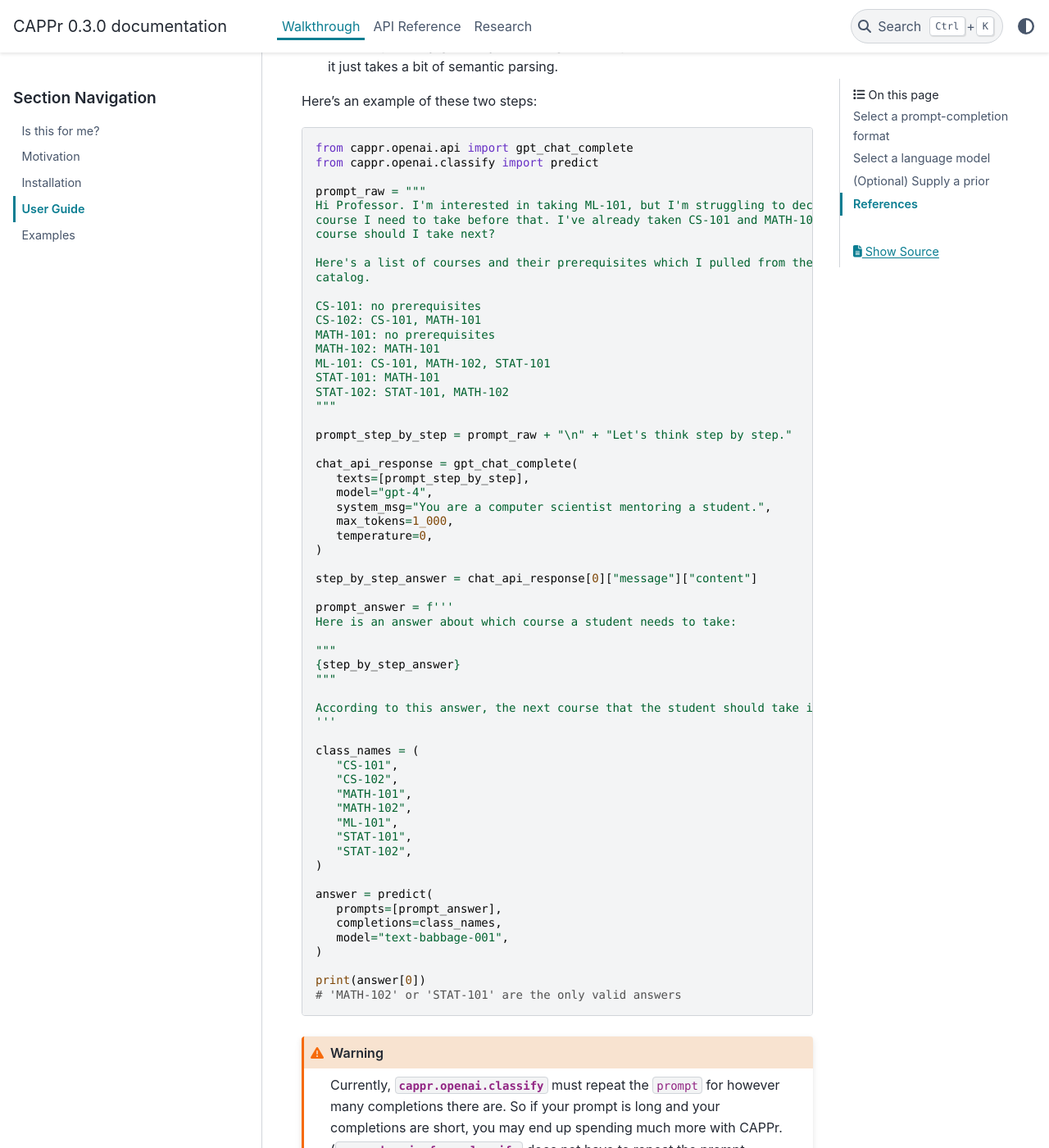
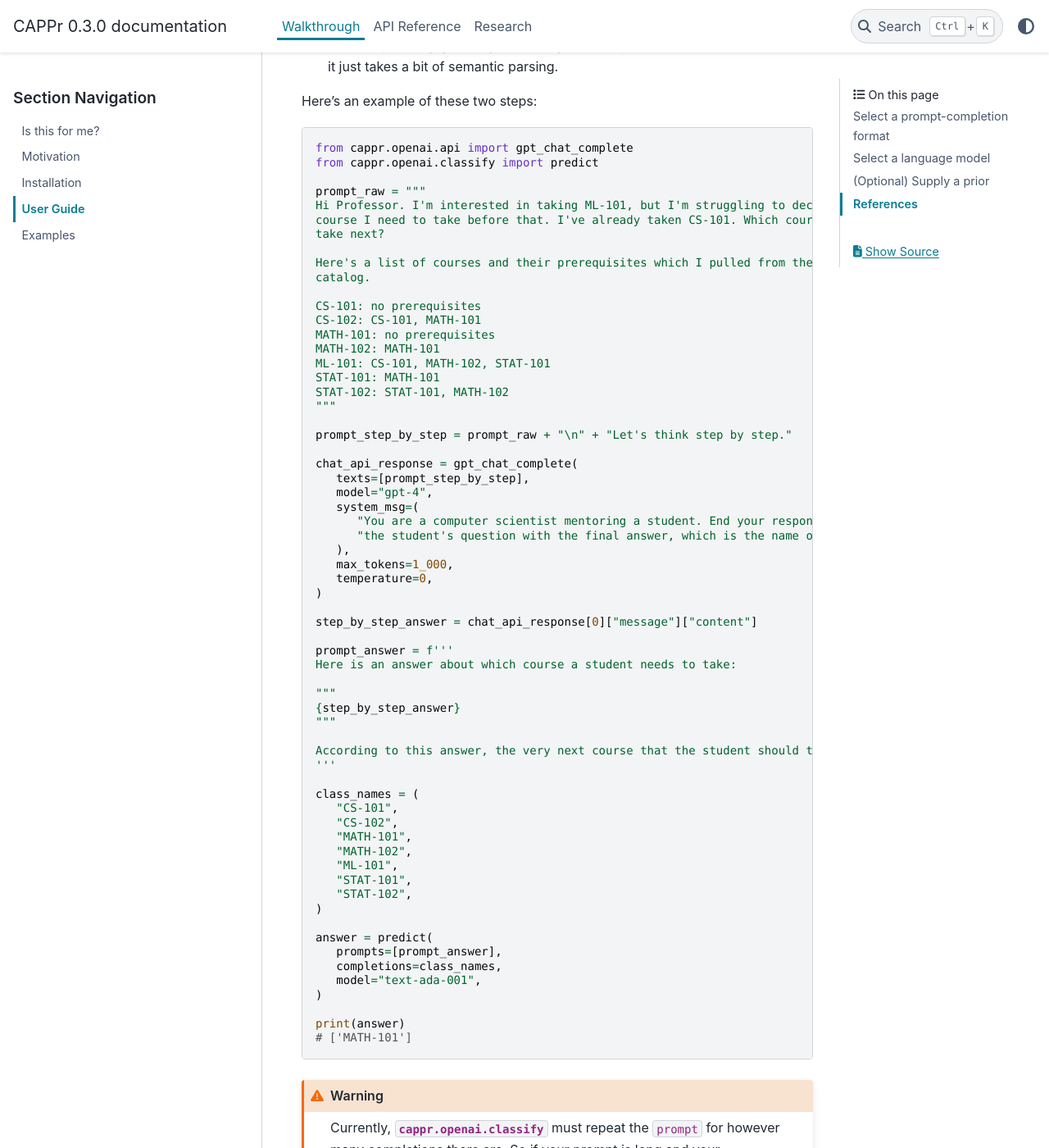
Before and after one commit to kddubey/cappr, a Sphinx documentation site: the page built from docs/source/4_user_guide.rst, in a window 1280 px wide and 1400 px high, scrolled down 943 px. Shown: the whole window at 82% size. Built offline with Sphinx 7.4.7 and the PyData theme 0.15.4, drawn with Linux system fonts in a browser that asks for light colours; pages that are not in the unit, such as notebooks, are missing from menus.

Commit message:
[skip actions] Make step-by-step example a bit harder

```diff
--- a/docs/source/4_user_guide.rst
+++ b/docs/source/4_user_guide.rst
@@ -51,8 +51,8 @@
 
    prompt_raw = """
    Hi Professor. I'm interested in taking ML-101, but I'm struggling to decide which
-   course I need to take before that. I've already taken CS-101 and MATH-101. Which
-   course should I take next?
+   course I need to take before that. I've already taken CS-101. Which course should I
+   take next?
 
    Here's a list of courses and their prerequisites which I pulled from the course
    catalog.
@@ -71,7 +71,10 @@
    chat_api_response = gpt_chat_complete(
       texts=[prompt_step_by_step],
       model="gpt-4",
-      system_msg="You are a computer scientist mentoring a student.",
+      system_msg=(
+         "You are a computer scientist mentoring a student. End your response to "
+         "the student's question with the final answer, which is the name of a course."
+      ),
       max_tokens=1_000,
       temperature=0,
    )
@@ -85,7 +88,7 @@
    {step_by_step_answer}
    """
 
-   According to this answer, the next course that the student should take is
+   According to this answer, the very next course that the student should take is
    '''
 
    class_names = (
@@ -101,11 +104,11 @@
    answer = predict(
       prompts=[prompt_answer],
       completions=class_names,
-      model="text-babbage-001",
+      model="text-ada-001",
    )
 
-   print(answer[0])
-   # 'MATH-102' or 'STAT-101' are the only valid answers
+   print(answer)
+   # ['MATH-101']
 
 .. warning:: Currently, :mod:`cappr.openai.classify` must repeat the ``prompt`` for
              however many completions there are. So if your prompt is long and your
```
Also changed, not shown: README.md (+3 -3 lines).
